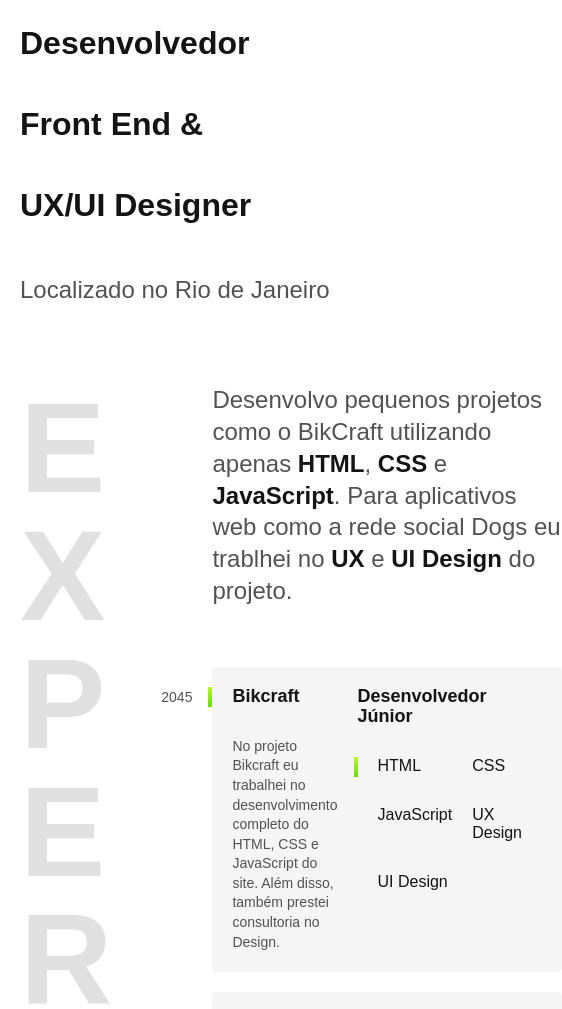
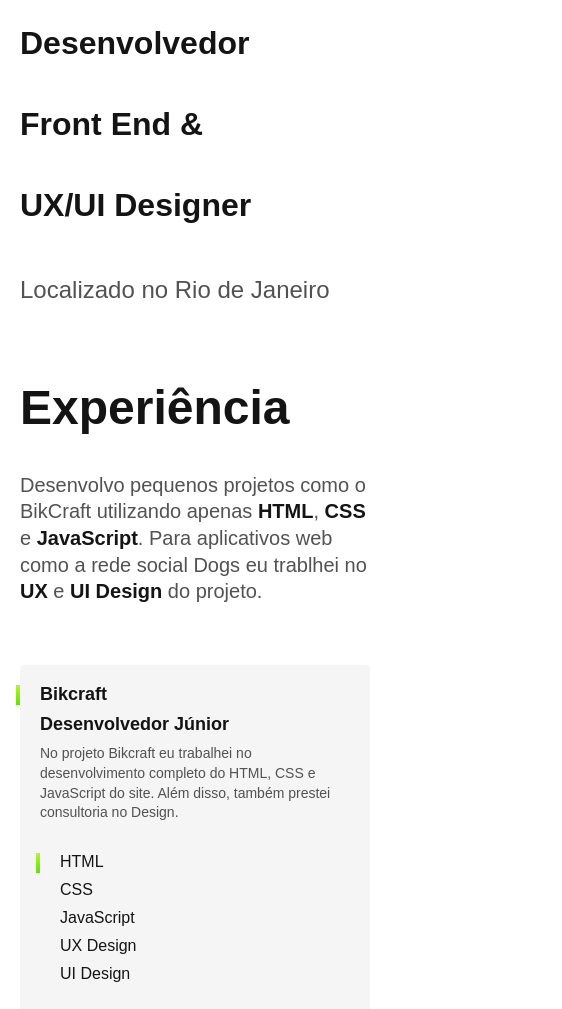
Before and after one commit to ichumbo/Projeto-Lobo-do-Curso, a plain HTML site: page index.html in a window 390 px wide. Shown: the part 252-1261 px from the top of the page, 562 px wide, since content can reach past the window. Drawn offline with Linux system fonts and the light colour scheme.

Commit message:
finalizando experiencia

```diff
--- a/css/experiencia.css
+++ b/css/experiencia.css
@@ -72,3 +72,28 @@
     background: #fff;
     padding: 5px 10px;
 }
+
+@media (max-width: 800px) {
+    .experience {
+        grid-template-columns: 1fr;
+        gap: 40px;
+    }
+    .experience .sub-title {
+        color: #141414;
+    }
+    .experience-text {
+        font-size: 1.25rem;
+    }
+    .company-year {
+        position: initial;
+        order: 1;
+        width: initial;
+        text-align: left;
+    }
+}
+
+@media (max-width: 400px) {
+    .company {
+        grid-template-columns: 1fr;
+    }
+}
--- a/css/global.css
+++ b/css/global.css
@@ -30,3 +30,11 @@ img {
     max-width: 4ch;
     word-break: break-all;
 }
+
+@media (max-width: 800px) {
+    .sub-title {
+        font-size: 3rem;
+        text-transform: capitalize;
+        max-width: initial;
+    }
+}
--- a/css/style.css
+++ b/css/style.css
@@ -2,3 +2,4 @@
 @import "./header.css";
 @import "./introducao.css";
 @import "./experiencia.css";
+@import "./formation.css";
```
Also changed, not shown: css/formation.css (added).
